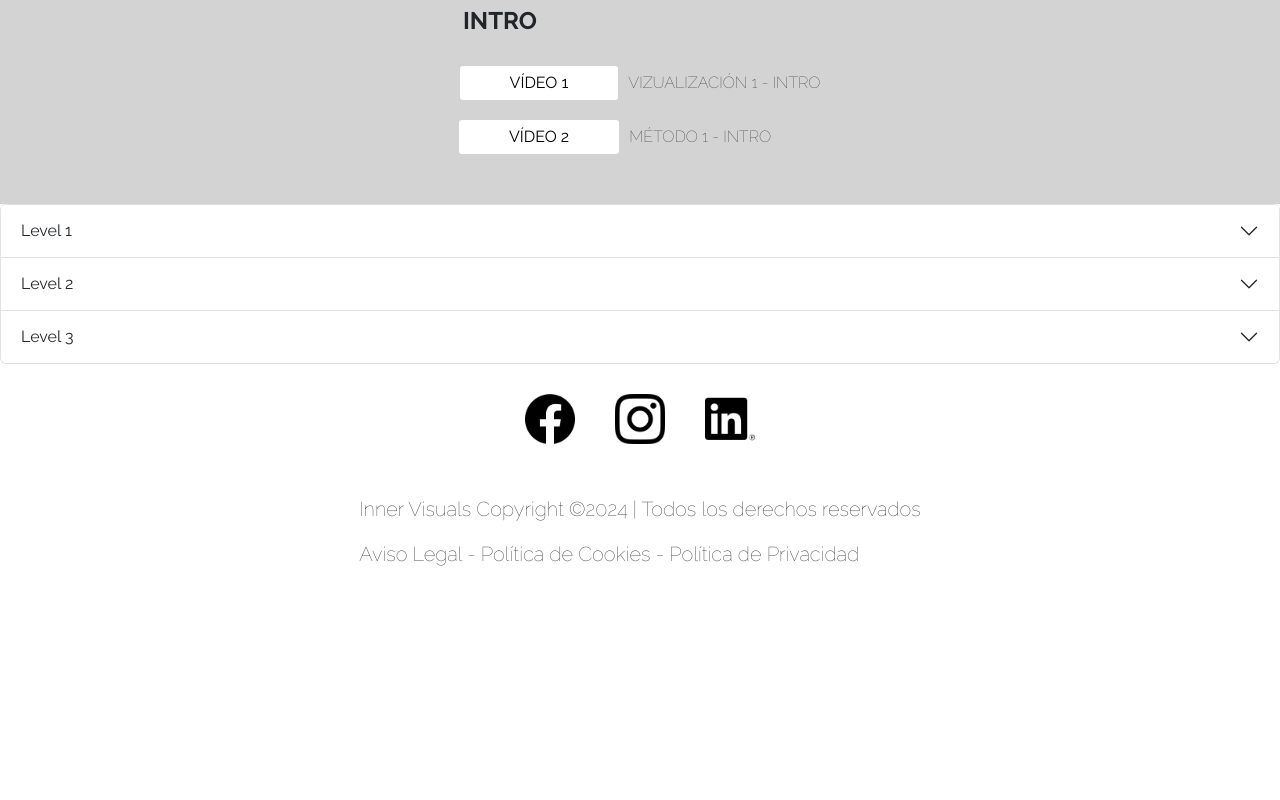
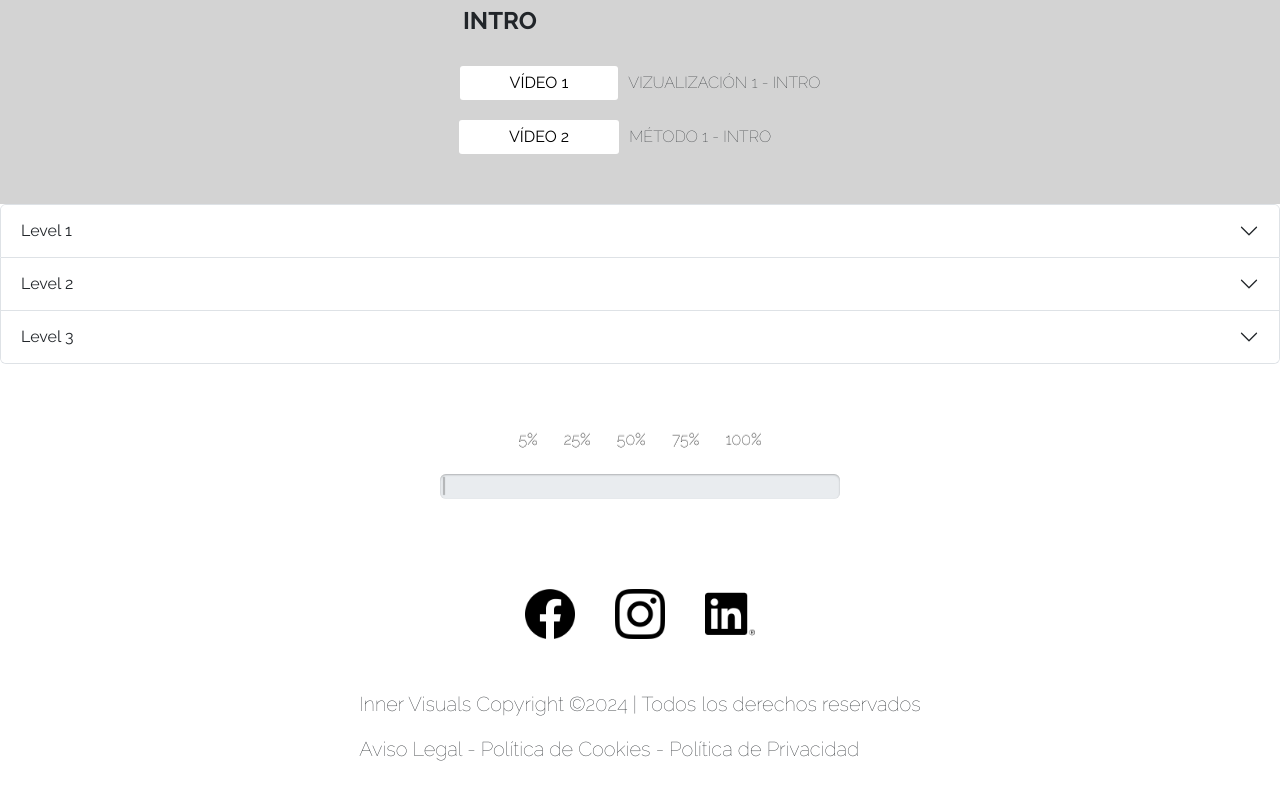
Before and after one commit to GabrielaRamos79/inner_visual_final_project, a React (Vite) app in the folder client/InnerVisual/: page /client/dashboard in a window 1280 px wide. Shown: the part 1090-1890 px from the top of the page. Before the commit the page ends 1739 px from the top, so only its background shows below. Built offline with nearby package versions, Linux system fonts and the light colour scheme.

Commit message:
Add progress bar

```diff
--- a/client/InnerVisual/package.json
+++ b/client/InnerVisual/package.json
@@ -21,6 +21,7 @@
     "react-bootstrap": "^2.10.2",
     "react-cookie": "^7.1.4",
     "react-dom": "^18.2.0",
+    "react-icons": "^5.2.1",
     "react-player": "^2.16.0",
     "react-rating-stars-component": "^2.2.0",
     "react-router-dom": "^6.23.0",
--- /dev/null
+++ b/client/InnerVisual/src/components/progressBar/ProgressBar.jsx
@@ -0,0 +1,61 @@
+import React, { useState, useEffect } from 'react';
+import './progressBar.css';
+
+const ProgressBar = () => {
+  const [progress, setProgress] = useState(0);
+
+  useEffect(() => {
+    const progressBar = document.querySelector('.progress-bar');
+    switch (progress) {
+      case 'five':
+        progressBar.style.width = '5%';
+        progressBar.style.backgroundColor = '#f63a0f';
+        break;
+      case 'twentyfive':
+        progressBar.style.width = '25%';
+        progressBar.style.backgroundColor = '#f27011';
+        break;
+      case 'fifty':
+        progressBar.style.width = '50%';
+        progressBar.style.backgroundColor = '#f2b01e';
+        break;
+      case 'seventyfive':
+        progressBar.style.width = '75%';
+        progressBar.style.backgroundColor = '#f2d31b';
+        break;
+      case 'onehundred':
+        progressBar.style.width = '100%';
+        progressBar.style.backgroundColor = '#86e01e';
+        break;
+      default:
+        progressBar.style.width = '0%';
+        progressBar.style.backgroundColor = 'transparent';
+        break;
+    }
+  }, [progress]);
+
+  return (
+    <div className="container">
+      <input type="radio" className="radio" name="progress" value="five" id="five" onChange={() => setProgress('five')} />
+      <label htmlFor="five" className="label">5%</label>
+
+      <input type="radio" className="radio" name="progress" value="twentyfive" id="twentyfive" onChange={() => setProgress('twentyfive')} />
+      <label htmlFor="twentyfive" className="label">25%</label>
+
+      <input type="radio" className="radio" name="progress" value="fifty" id="fifty" onChange={() => setProgress('fifty')} />
+      <label htmlFor="fifty" className="label">50%</label>
+
+      <input type="radio" className="radio" name="progress" value="seventyfive" id="seventyfive" onChange={() => setProgress('seventyfive')} />
+      <label htmlFor="seventyfive" className="label">75%</label>
+
+      <input type="radio" className="radio" name="progress" value="onehundred" id="onehundred" onChange={() => setProgress('onehundred')} />
+      <label htmlFor="onehundred" className="label">100%</label>
+
+      <div className="progress">
+        <div className="progress-bar"></div>
+      </div>
+    </div>
+  );
+};
+
+export default ProgressBar;
--- /dev/null
+++ b/client/InnerVisual/src/components/progressBar/progressBar.css
@@ -0,0 +1,52 @@
+body {
+    font: 13px/20px "Lucida Grande", Tahoma, Verdana, sans-serif;
+    color: #404040;
+    background: #2a2a2a;
+  }
+
+  .container {
+    margin: 60px auto;
+    width: 400px;
+    text-align: center;
+  }
+
+  .container .progress {
+    margin: 0 auto;
+    width: 400px;
+    height: 25px;
+  }
+
+  .progress {
+    padding: 4px;
+    background: rgba(0, 0, 0, 0.25);
+    border-radius: 6px;
+    box-shadow: inset 0 1px 2px rgba(0, 0, 0, 0.25), 0 1px rgba(255, 255, 255, 0.08);
+  }
+
+  .progress-bar {
+    height: 16px;
+    border-radius: 4px;
+    background-image: linear-gradient(to bottom, rgba(255, 255, 255, 0.3), rgba(255, 255, 255, 0.05));
+    transition: 0.4s linear;
+    transition-property: width, background-color;
+    box-shadow: 0 0 1px 1px rgba(0, 0, 0, 0.25), inset 0 1px rgba(255, 255, 255, 0.1);
+  }
+
+  .radio {
+    display: none;
+  }
+
+  .label {
+    display: inline-block;
+    margin: 0 5px 20px;
+    padding: 3px 8px;
+    color: #aaa;
+    text-shadow: 0 1px black;
+    border-radius: 3px;
+    cursor: pointer;
+  }
+
+  .radio:checked + .label {
+    color: white;
+    background: rgba(0, 0, 0, 0.25);
+  }
--- a/client/InnerVisual/src/components/videoList/VideoList.jsx
+++ b/client/InnerVisual/src/components/videoList/VideoList.jsx
@@ -1,16 +1,24 @@
 import React from 'react';
 import ListGroup from 'react-bootstrap/ListGroup';
+import { FaLock, FaUnlock } from 'react-icons/fa';
+import './videoList.css'
 
-const VideoList = ({ videos, onVideoSelect, watchedVideos }) => (
+
+const VideoList = ({ videos, onVideoSelect }) => (
   <ListGroup>
-    {videos.map((video, index) => (
+    {videos.map((video) => (
       <ListGroup.Item
         key={video.id_content}
         action
         variant="info"
         onClick={() => onVideoSelect(video)}
-        disabled={!video.status_video}  // Блокуємо відео, якщо status_video false
+        disabled={!video.status_video}
       >
+        {video.status_video ? (
+          <FaUnlock className="orange-icon" />
+        ) : (
+          <FaLock className="orange-icon" />
+        )}
         {video.title_video}
       </ListGroup.Item>
     ))}
--- a/client/InnerVisual/src/components/videoList/videoList.css
+++ b/client/InnerVisual/src/components/videoList/videoList.css
@@ -0,0 +1,4 @@
+.orange-icon {
+    color: var(--orange);
+    margin-right: 10px;
+  }
--- a/client/InnerVisual/src/pages/privatePages/ClientDashboard.jsx
+++ b/client/InnerVisual/src/pages/privatePages/ClientDashboard.jsx
@@ -2,6 +2,7 @@ import ProfileClient from './../../components/profileClient/ProfileClient';
 import Achievements from './../../components/achievements/Achievements';
 import IntroCourse from './../../components/introCourse/IntroCourse';
 import LevelsCourse from './../../components/levelsCourse/LevelsCourse';
+import ProgressBar from '../../components/progressBar/ProgressBar';
 
 const ClientDashboard = () => {
   return (
@@ -10,6 +11,7 @@ const ClientDashboard = () => {
     <Achievements />
     <IntroCourse />
     <LevelsCourse />
+    <ProgressBar/>
     </>
   )
 }
--- a/client/InnerVisual/src/services/ContentService.js
+++ b/client/InnerVisual/src/services/ContentService.js
@@ -1,5 +1,5 @@
 import axios from "axios";
-import Swal from 'sweetalert2';
+import {CustomSweetAlertError} from '../components/sweetAlertComponent/CustomSweetAlert'
 
 const apiClient = axios.create({
     baseURL: 'http://localhost:5000',
@@ -18,11 +18,7 @@ export const ContentService = {
             return allContent;
         } catch (error) {
             console.error("Error getting the videos", error);
-            Swal.fire({
-                icon: 'error',
-                title: 'Error!',
-                text: 'No se ha podido recuperar el contenido. Vuelva a intentarlo más tarde.'
-            });
+            CustomSweetAlertError("No se ha podido recuperar el contenido. Vuelva a intentarlo más tarde.");
             throw error;
         }
     },
@@ -31,11 +27,7 @@ export const ContentService = {
             return await apiClient.patch(`/user_content/update_user_content/${userId}/${contentId}`);
         } catch (error) {
             console.error("Error updating status of the video:", error);
-            Swal.fire({
-                icon: 'error',
-                title: 'Error!',
-                text: 'No se ha podido actualizar el estado del vídeo. Vuelva a intentarlo más tarde.'
-            });
+            CustomSweetAlertError("No se ha podido actualizar el estado del vídeo. Vuelva a intentarlo más tarde.");
             throw error;
         }
     }
```
Also changed, not shown: client/InnerVisual/src/router/RouterProvider.jsx (+4 -4 lines), 1 other file (tests, documents, lock files or other folders).
